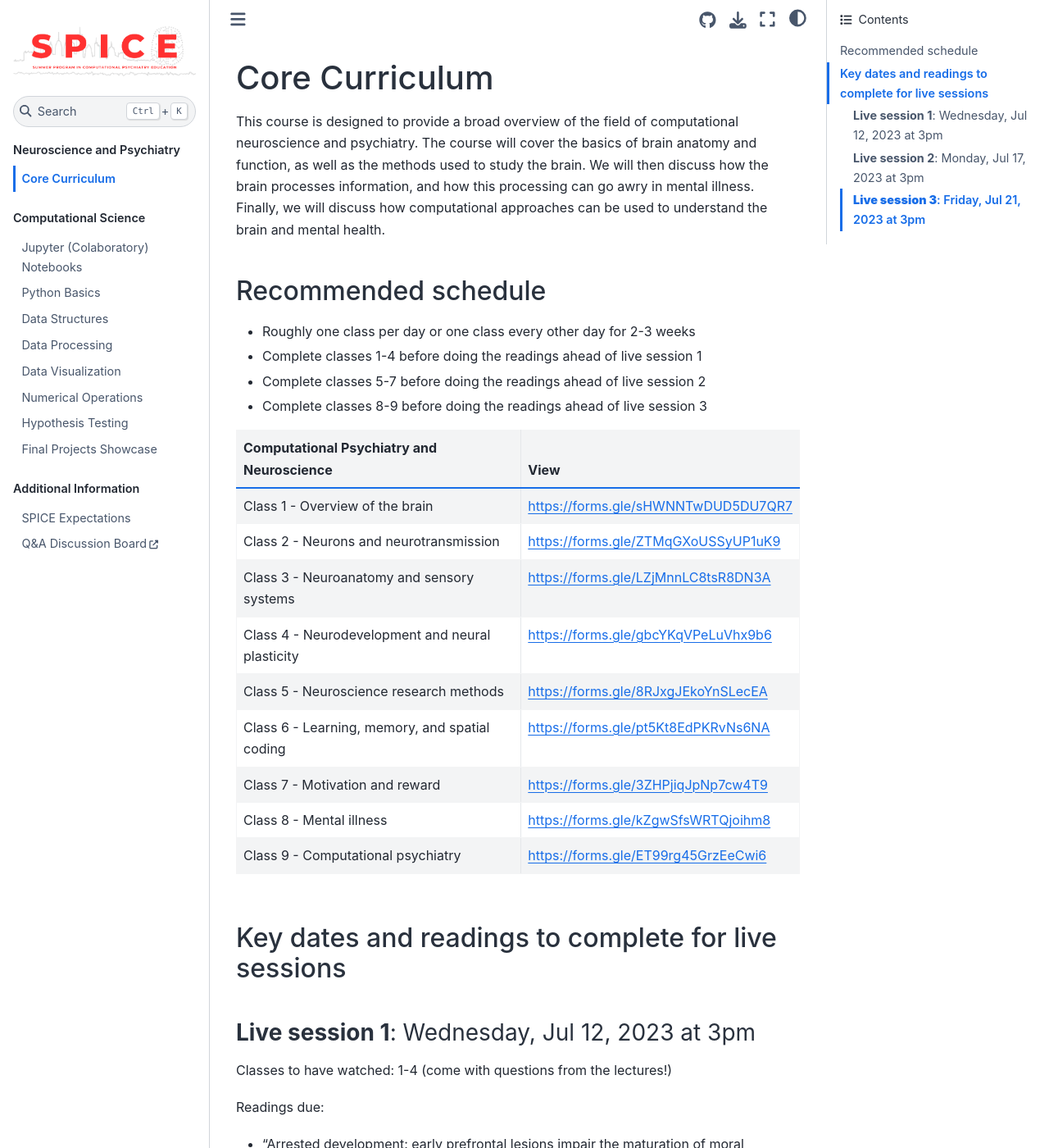
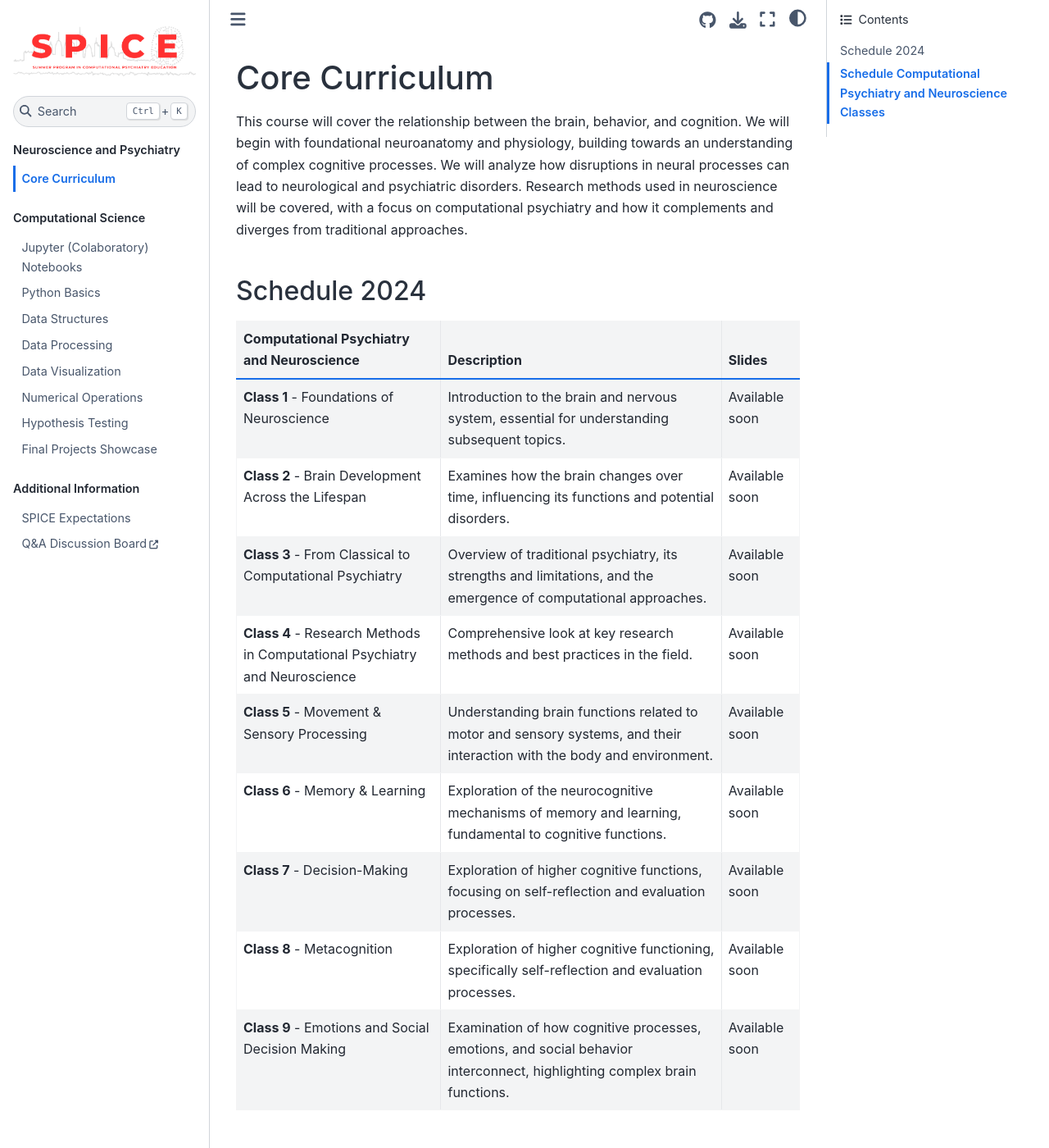
Before and after one commit to Center-for-Computational-Psychiatry/course_spice, a Jupyter Book: the page built from modules/module-00_intro-to-neuro-psych.md, in a window 1280 px wide and 1400 px high. Shown: the whole window at 82% size. Built offline with Jupyter Book 1.0.4 settings and Sphinx 7.4.7 and the Sphinx Book theme 1.1.4, drawn with Linux system fonts in a browser that asks for light colours; pages that are not in the unit, such as notebooks, are missing from menus; some of the changed text lies outside the part shown.

Commit message:
Update module-00_intro-to-neuro-psych.md

```diff
--- a/modules/module-00_intro-to-neuro-psych.md
+++ b/modules/module-00_intro-to-neuro-psych.md
@@ -1,46 +1,33 @@
 # Core Curriculum
 
-This course is designed to provide a broad overview of the field of computational neuroscience and psychiatry. The course will cover the basics of brain anatomy and function, as well as the methods used to study the brain. We will then discuss how the brain processes information, and how this processing can go awry in mental illness. Finally, we will discuss how computational approaches can be used to understand the brain and mental health.
+This course will cover the relationship between the brain, behavior, and cognition. We will begin with foundational neuroanatomy and physiology, building towards an understanding of complex cognitive processes. We will analyze how disruptions in neural processes can lead to neurological and psychiatric disorders. Research methods used in neuroscience will be covered, with a focus on computational psychiatry and how it complements and diverges from traditional approaches.
 
-## Recommended schedule
-- Roughly one class per day or one class every other day for 2-3 weeks
-- Complete classes 1-4 before doing the readings ahead of live session 1
-- Complete classes 5-7 before doing the readings ahead of live session 2
-- Complete classes 8-9 before doing the readings ahead of live session 3
+## Schedule 2024
 
-| Computational Psychiatry and Neuroscience | View |
-|-------|------|
-| Class 1 - Overview of the brain | [https://forms.gle/sHWNNTwDUD5DU7QR7](https://forms.gle/sHWNNTwDUD5DU7QR7) |
-| Class 2 - Neurons and neurotransmission | [https://forms.gle/ZTMqGXoUSSyUP1uK9](https://forms.gle/ZTMqGXoUSSyUP1uK9) |
-| Class 3 - Neuroanatomy and sensory systems | [https://forms.gle/LZjMnnLC8tsR8DN3A](https://forms.gle/LZjMnnLC8tsR8DN3A) |
-| Class 4 - Neurodevelopment and neural plasticity | [https://forms.gle/gbcYKqVPeLuVhx9b6](https://forms.gle/gbcYKqVPeLuVhx9b6) |
-| Class 5 - Neuroscience research methods | [https://forms.gle/8RJxgJEkoYnSLecEA](https://forms.gle/8RJxgJEkoYnSLecEA) |
-| Class 6 - Learning, memory, and spatial coding | [https://forms.gle/pt5Kt8EdPKRvNs6NA](https://forms.gle/pt5Kt8EdPKRvNs6NA) |
-| Class 7 - Motivation and reward | [https://forms.gle/3ZHPjiqJpNp7cw4T9](https://forms.gle/3ZHPjiqJpNp7cw4T9) |
-| Class 8 - Mental illness | [https://forms.gle/kZgwSfsWRTQjoihm8](https://forms.gle/kZgwSfsWRTQjoihm8) |
-| Class 9 - Computational psychiatry | [https://forms.gle/ET99rg45GrzEeCwi6](https://forms.gle/ET99rg45GrzEeCwi6) |
+| Computational Psychiatry and Neuroscience | Description | Slides |
+|------------------------------------------|-------------|--------|
+| **Class 1** - Foundations of Neuroscience | Introduction to the brain and nervous system, essential for understanding subsequent topics. | Available soon |
+| **Class 2** - Brain Development Across the Lifespan | Examines how the brain changes over time, influencing its functions and potential disorders. | Available soon |
+| **Class 3** - From Classical to Computational Psychiatry | Overview of traditional psychiatry, its strengths and limitations, and the emergence of computational approaches. | Available soon |
+| **Class 4** - Research Methods in Computational Psychiatry and Neuroscience | Comprehensive look at key research methods and best practices in the field. | Available soon |
+| **Class 5** - Movement & Sensory Processing | Understanding brain functions related to motor and sensory systems, and their interaction with the body and environment. | Available soon |
+| **Class 6** - Memory & Learning | Exploration of the neurocognitive mechanisms of memory and learning, fundamental to cognitive functions. | Available soon |
+| **Class 7** - Decision-Making |Exploration of higher cognitive functions, focusing on self-reflection and evaluation processes. | Available soon |
+| **Class 8** - Metacognition | Exploration of higher cognitive functioning, specifically self-reflection and evaluation processes. | Available soon |
+| **Class 9** - Emotions and Social Decision Making | Examination of how cognitive processes, emotions, and social behavior interconnect, highlighting complex brain functions. | Available soon |
 
-## Key dates and readings to complete for live sessions
-
-### **Live session 1**: Wednesday, Jul 12, 2023 at 3pm
-
-Classes to have watched: 1-4 (come with questions from the lectures!)
-
-Readings due:
-- “Arrested development: early prefrontal lesions impair the maturation of moral judgment” (See class 4 form for PDF download, or [download here](https://drive.google.com/drive/folders/1tqRcXhkakMIQ30x8TvlaATMkHpi887Tw?usp=drive_link))
-
-### **Live session 2**: Monday, Jul 17, 2023 at 3pm
-
-Classes to have watched: 5-7 (come with questions from the lectures!)
-
-Readings due:
-- “Neural Activity in Human Hippocampal Formation Reveals the Spatial Context of Retrieved Memories” (see class 5 form for PDF download, or [download here](https://drive.google.com/drive/folders/1nVDCUUgJLW4JwUmxLbJ9xX0Jo1t7VkGy?usp=drive_link))
-- “Ventral Striatum/Nucleus Accumbens Activation to Smoking-Related Pictorial Cues in Smokers and Nonsmokers: A Functional Magnetic Resonance Imaging Study” (see class 7 form for PDF download, or [download here](https://drive.google.com/drive/folders/1fq_jqyHwB0mPzcqYQERdNNManbL96qZA?usp=drive_link))
-
-### **Live session 3**: Friday, Jul 21, 2023 at 3pm
-Classes to have watched: 8-9 (come with questions from the lectures!)
-
-Readings due:
-- “Prefrontal dysfunction during emotion regulation in generalized anxiety and panic disorders”  (see class 8 form for PDF download, or [download here](https://drive.google.com/drive/folders/1wnH4O1wJGhha_5wAHG9SwmlRlhe41_Fy?usp=drive_link))
-- “Computational psychiatry” (see class 9 form for PDF download, or [download here](https://drive.google.com/drive/folders/1SSfAFxlXd8Fc75WjwrH3pWK4nyLPumL1?usp=drive_link))
-- “Anxious individuals have difficulty learning the causal statistics of aversive environments”  (see class 9 form for PDF download, or [download here](https://drive.google.com/drive/folders/1SSfAFxlXd8Fc75WjwrH3pWK4nyLPumL1?usp=drive_link))
+## Schedule Computational Psychiatry and Neuroscience Classes
+| Date       | Time         |
+|------------|--------------|
+| Jun 27     | 10-11:30am   |
+| Jun 28     | 10-11am      |
+| July 1     | 10-11am      |
+| July 2     | 9:30-10:30am |
+| July 3     | 9:30-10:30am |
+| July 4     | HOLIDAY      |
+| July 5     | HOLIDAY      |
+| July 8     | 10-11am      |
+| July 9     | 9:30-10:30am |
+| July 10    | 10-11am  (Guest Lecture) |
+| July 11    | 10-11am      |
+| July 12    | 9:30-10:30am |
```
